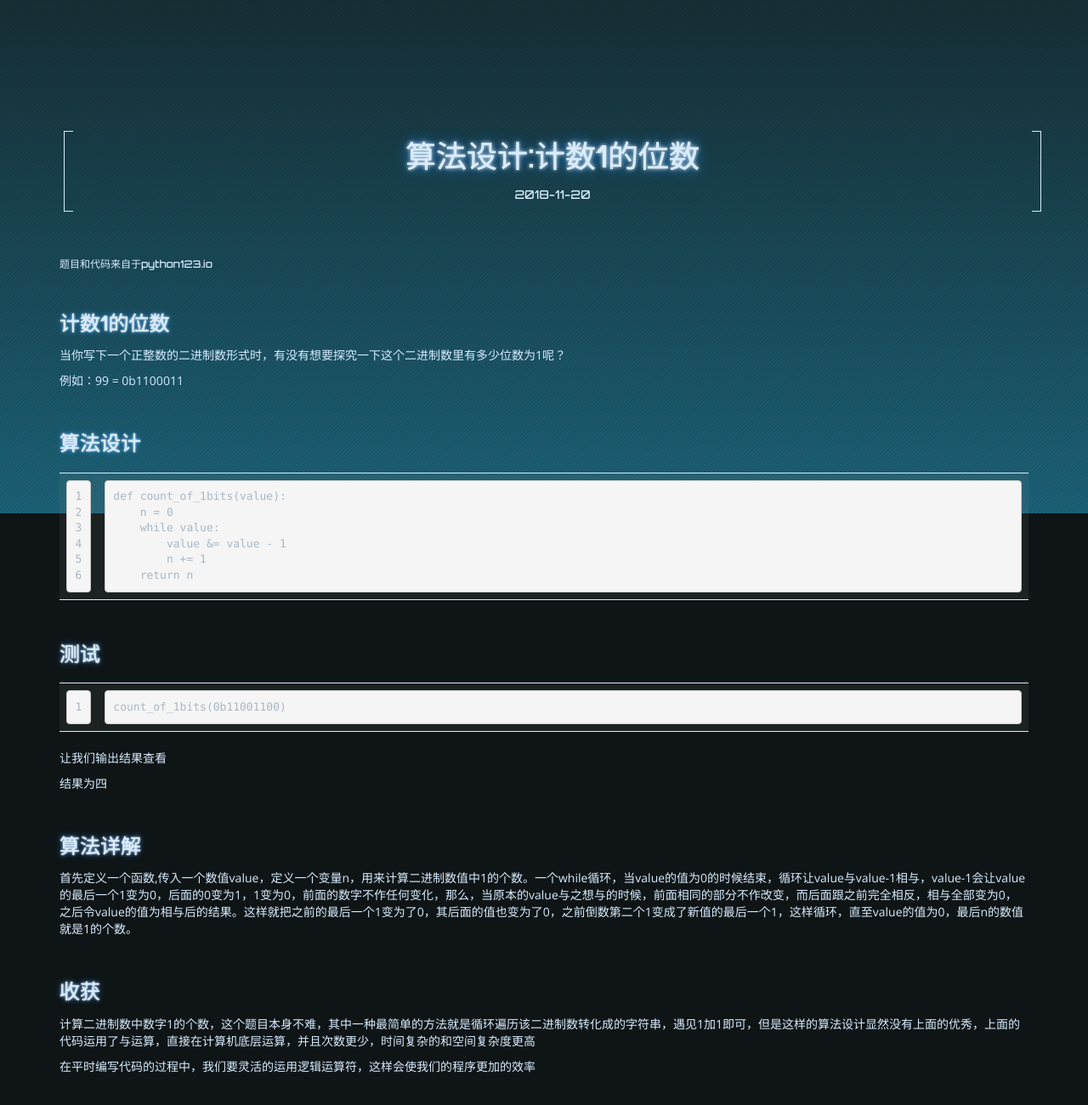
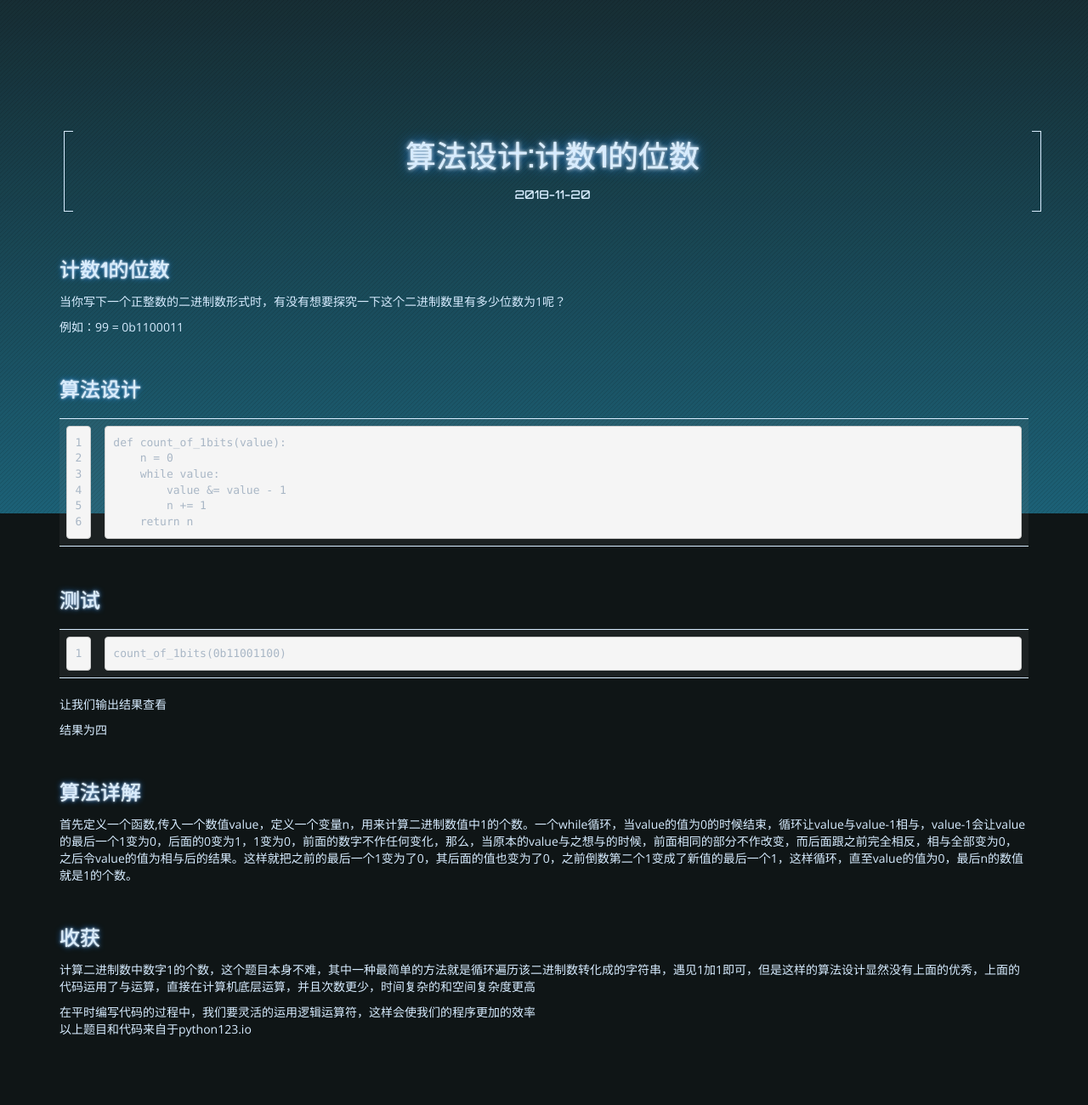
Before and after one commit to hongweiliao/hongweiliao.github.io, a plain HTML site: page 2018/11/20/alg_des/index.html in a window 1280 px wide. Shown: the part 196-1496 px from the top of the page at 85% size. Drawn offline with nearby package versions, Linux system fonts and the light colour scheme.

Commit message:
Site updated: 2018-11-20 20:19:10

```diff
--- a/2018/11/20/alg_des/index.html
+++ b/2018/11/20/alg_des/index.html
@@ -10,7 +10,7 @@
 
     <!--Description-->
 
-        <meta name="description" content="题目和代码来自于python123.io计数1的位数当你写下一个正整数的二进制数形式时，有没有想要探究一下这个二进制数里有多少位数为1呢？
+        <meta name="description" content="计数1的位数当你写下一个正整数的二进制数形式时，有没有想要探究一下这个二进制数里有多少位数为1呢？
 例如：99 = 0b1100011">
 
 
@@ -166,7 +166,7 @@
 
 
         <!-- Post Content -->
-        <h6 id="题目和代码来自于python123-io"><a href="#题目和代码来自于python123-io" class="headerlink" title="题目和代码来自于python123.io"></a>题目和代码来自于python123.io</h6><h3 id="计数1的位数"><a href="#计数1的位数" class="headerlink" title="计数1的位数"></a>计数1的位数</h3><p>当你写下一个正整数的二进制数形式时，有没有想要探究一下这个二进制数里有多少位数为1呢？</p>
+        <h3 id="计数1的位数"><a href="#计数1的位数" class="headerlink" title="计数1的位数"></a>计数1的位数</h3><p>当你写下一个正整数的二进制数形式时，有没有想要探究一下这个二进制数里有多少位数为1呢？</p>
 <p>例如：99 = 0b1100011<br><a id="more"></a></p>
 <h3 id="算法设计"><a href="#算法设计" class="headerlink" title="算法设计"></a>算法设计</h3><figure class="highlight plain"><table><tr><td class="gutter"><pre><span class="line">1</span><br><span class="line">2</span><br><span class="line">3</span><br><span class="line">4</span><br><span class="line">5</span><br><span class="line">6</span><br></pre></td><td class="code"><pre><span class="line">def count_of_1bits(value):</span><br><span class="line">    n = 0</span><br><span class="line">    while value:</span><br><span class="line">        value &amp;= value - 1</span><br><span class="line">        n += 1</span><br><span class="line">    return n</span><br></pre></td></tr></table></figure>
 <h3 id="测试"><a href="#测试" class="headerlink" title="测试"></a>测试</h3><figure class="highlight plain"><table><tr><td class="gutter"><pre><span class="line">1</span><br></pre></td><td class="code"><pre><span class="line">count_of_1bits(0b11001100)</span><br></pre></td></tr></table></figure>
@@ -174,7 +174,7 @@
 <p>结果为四</p>
 <h3 id="算法详解"><a href="#算法详解" class="headerlink" title="算法详解"></a>算法详解</h3><p>首先定义一个函数,传入一个数值value，定义一个变量n，用来计算二进制数值中1的个数。一个while循环，当value的值为0的时候结束，循环让value与value-1相与，value-1会让value的最后一个1变为0，后面的0变为1，1变为0，前面的数字不作任何变化，那么，当原本的value与之想与的时候，前面相同的部分不作改变，而后面跟之前完全相反，相与全部变为0，之后令value的值为相与后的结果。这样就把之前的最后一个1变为了0，其后面的值也变为了0，之前倒数第二个1变成了新值的最后一个1，这样循环，直至value的值为0，最后n的数值就是1的个数。</p>
 <h3 id="收获"><a href="#收获" class="headerlink" title="收获"></a>收获</h3><p>计算二进制数中数字1的个数，这个题目本身不难，其中一种最简单的方法就是循环遍历该二进制数转化成的字符串，遇见1加1即可，但是这样的算法设计显然没有上面的优秀，上面的代码运用了与运算，直接在计算机底层运算，并且次数更少，时间复杂的和空间复杂度更高</p>
-<p>在平时编写代码的过程中，我们要灵活的运用逻辑运算符，这样会使我们的程序更加的效率</p>
+<p>在平时编写代码的过程中，我们要灵活的运用逻辑运算符，这样会使我们的程序更加的效率<br>以上题目和代码来自于python123.io</p>
 
     </div>
 
```
Also changed, not shown: index.html (+1 -1 lines).
